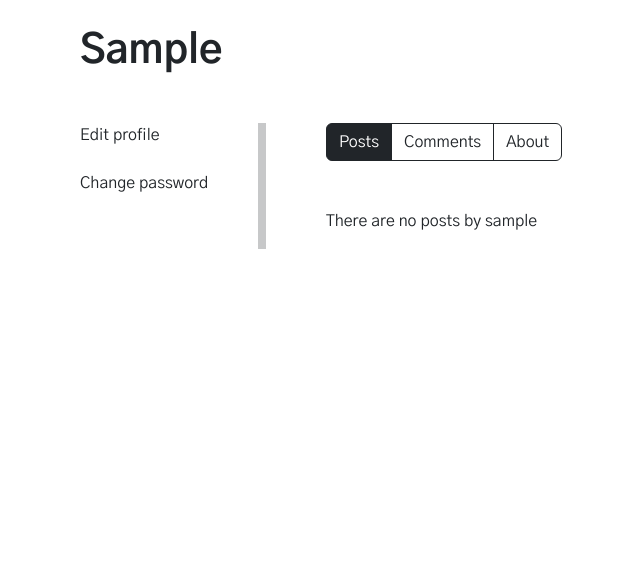
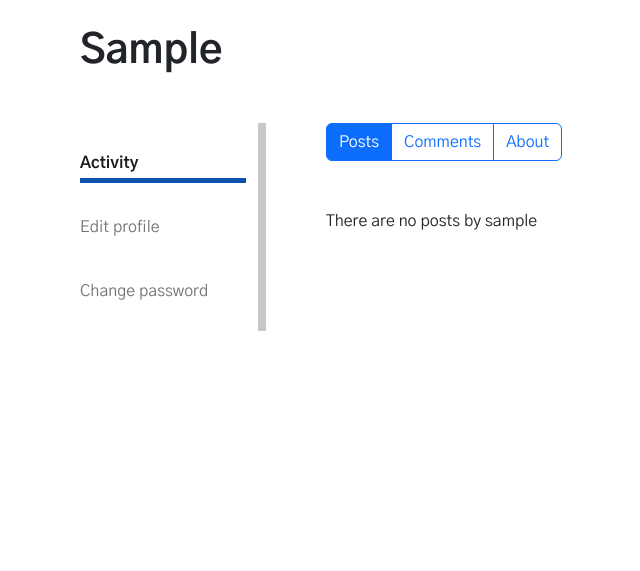
Before and after one commit to sejungkwak/krie, a Django app: page /users/profile/1/ in a window 1280 px wide. Shown: the part 107-678 px from the top of the page, without its empty margins (2-642 px from the left). Run offline with Django 3.2, Linux system fonts and the light colour scheme; the visitor is signed in with stand-in values (Sample User, id 1); data comes from the database, SQL or seed files in the repository; data that the repository does not hold is empty; some libraries are stand-ins or nearby versions.

Commit message:
css: Change button colours

```diff
--- a/static/css/style.css
+++ b/static/css/style.css
@@ -43,6 +43,20 @@
 
 .dropdown {
     margin: 1rem 0;
+}
+
+/*--------------- Profile page side nav ---------------*/
+
+.profile-nav {
+    padding: 12px;
+}
+
+.profile-nav .nav-link.active {
+    font-weight: 700;
+}
+
+.profile-nav .nav-link.active::after {
+    background-color: var(--blue-color);
 }
 
 /*=============== Footer ===============*/
@@ -102,6 +116,13 @@
 .btn-hover__blue:hover {
     border-color: var(--blue-color);
     background-color: var(--blue-color);
+    color: #fff;
+}
+
+.btn-fill__green,
+.btn-hover__green:hover {
+    border-color: var(--green-color);
+    background-color: var(--green-color);
     color: #fff;
 }
 
--- a/templates/account/login.html
+++ b/templates/account/login.html
@@ -27,7 +27,7 @@
                 <input type="hidden" name="{{ redirect_field_name }}" value="{{ redirect_field_value }}" />
                 {% endif %}
                 <hr class="my-4">
-                <button class="btn w-100 btn-outline-dark primaryAction" type="submit">{% trans "Sign In" %}</button>
+                <button class="btn w-100 btn-outline-primary btn-hover__blue primaryAction" type="submit">{% trans "Sign In" %}</button>
             </form>
         </div>
     </div>
--- a/templates/account/logout.html
+++ b/templates/account/logout.html
@@ -12,7 +12,7 @@
             {% if redirect_field_value %}
             <input type="hidden" name="{{ redirect_field_name }}" value="{{ redirect_field_value }}" />
             {% endif %}
-            <button class="btn w-100 btn-outline-dark" type="submit">{% trans 'Sign Out' %}</button>
+            <button class="btn w-100 btn-primary btn-fill__blue" type="submit">{% trans 'Sign Out' %}</button>
         </form>
     </div>
 </main>
--- a/templates/account/signup.html
+++ b/templates/account/signup.html
@@ -27,7 +27,7 @@
                 {% endif %}
                 <hr class="my-4">
                 <small>{% trans "By signing up, you agree to the " %}<a href="{% url 'terms_conditions' %}">{% trans "Terms and Conditions" %}</a>{% trans " and " %}<a href="{% url 'privacy_policy' %}">{% trans "Privacy Policy" %}</a>{% trans "." %}</small>
-                <button class="btn w-100 btn-outline-dark my-3" type="submit">{% trans "Sign Up" %}</button>
+                <button class="btn w-100 my-3 btn-outline-primary btn-hover__blue" type="submit">{% trans "Sign Up" %}</button>
             </form>
         </div>
     </div>
--- a/templates/base.html
+++ b/templates/base.html
@@ -69,26 +69,25 @@
                     {% csrf_token %}
                     <label class="d-flex input-group" for="search">
                         <input class="form-control" id="search" type="search" name="q" aria-label="Search"
-                            placeholder="Search" autocomplete="off" required>
+                            placeholder="Search posts" autocomplete="off" required>
                         <button class="btn btn-outline-secondary" type="submit"><i
                                 class="fa-solid fa-magnifying-glass"></i></button>
                     </label>
                 </form>
                 {% if user.is_authenticated %}
                 <div class="dropdown">
-                    <button class="btn btn-outline-dark dropdown-toggle" type="button" data-bs-toggle="dropdown"
+                    <button class="btn btn-outline-success btn-hover__green dropdown-toggle" type="button" data-bs-toggle="dropdown"
                         aria-expanded="false">{{ request.user.username }} </button>
                     <ul class="dropdown-menu">
-                        <li><a class="dropdown-item" href="{% url 'read_profile' pk=request.user.id %}">Your profile</a>
+                        <li><a class="dropdown-item" href="{% url 'read_profile' pk=request.user.id %}">{% trans "Your profile" %}</a>
                         </li>
-                        <li><a class="dropdown-item" href="{% url 'account_logout' %}">Sign out</a></li>
+                        <li><a class="dropdown-item" href="{% url 'account_logout' %}">{% trans "Sign out" %}</a></li>
                     </ul>
                 </div>
                 {% else %}
                 <li class="btn-group my-2">
-                    <a class="btn btn-outline-dark" href="{% url 'account_login' %}">Sign
-                        in</a>
-                    <a class="btn btn-dark" href="{% url 'account_signup' %}">Sign up</a>
+                    <a class="btn btn-outline-success btn-hover__green" href="{% url 'account_login' %}">{% trans "Sign in" %}</a>
+                    <a class="btn btn-success btn-fill__green" href="{% url 'account_signup' %}">{% trans "Sign up" %}</a>
                 </li>
                 {% endif %}
             </div>
--- a/templates/users/read_profile.html
+++ b/templates/users/read_profile.html
@@ -24,6 +24,7 @@
                     <i class="fa-solid fa-gear fa-xl"></i>
                 </button>
                 <ul class="dropdown-menu">
+                    <li><a class="dropdown-item" href="{% url 'read_profile' pk=request.user.pk %}">{% trans "Activity" %}</a></li>
                     <li><a class="dropdown-item" href="{% url 'update_profile' pk=request.user.pk %}">{% trans "Edit profile" %}</a></li>
                     <li><a class="dropdown-item"
                             href="{% url 'account_change_password' %}">{% trans "Change password" %}</a></li>
@@ -34,14 +35,17 @@
     </div>
     <div class="row mt-1 mt-md-4 mt-lg-5">
         {% if request.user == profile.user %}
-        <aside class="col-2 d-none d-lg-block">
-            <ul class="d-flex flex-column gap-4 list-unstyled">
-                <li class=""><a class="text-decoration-none text-dark fs-6" href="{% url 'update_profile' pk=request.user.pk %}">{% trans "Edit profile" %}</a></li>
-                <li class=""><a class="text-decoration-none text-dark fs-6"
+        <nav class="navbar col-2 d-none d-lg-block">
+            <ul class="profile-nav navbar-nav flex-column gap-4">
+                <li class="nav-item"><a class="nav-link active"
+                    href="{% url 'read_profile' pk=request.user.pk %}">{% trans "Activity" %}</a>
+            </li>
+                <li class="nav-item"><a class="nav-link" href="{% url 'update_profile' pk=request.user.pk %}">{% trans "Edit profile" %}</a></li>
+                <li class="nav-item"><a class="nav-link"
                         href="{% url 'account_change_password' %}">{% trans "Change password" %}</a>
                 </li>
             </ul>
-        </aside>
+        </nav>
         <div class="col-1 vr p-1 me-5 d-none d-lg-block"></div>
         <div class="col-12 col-lg-9">
             {% else %}
@@ -49,13 +53,13 @@
                 {% endif %}
                 <div class="mb-4 mb-lg-5 btn-group" role="group" aria-label="Basic radio toggle button group">
                     <input type="radio" class="btn-check" name="btnradio" id="btnPosts" autocomplete="off" checked>
-                    <label class="btn btn-outline-dark" for="btnPosts">{% trans "Posts" %}</label>
+                    <label class="btn btn-outline-primary" for="btnPosts">{% trans "Posts" %}</label>
 
                     <input type="radio" class="btn-check" name="btnradio" id="btnComments" autocomplete="off">
-                    <label class="btn btn-outline-dark" for="btnComments">{% trans "Comments" %}</label>
+                    <label class="btn btn-outline-primary" for="btnComments">{% trans "Comments" %}</label>
 
                     <input type="radio" class="btn-check" name="btnradio" id="btnAbout" autocomplete="off">
-                    <label class="btn btn-outline-dark" for="btnAbout">{% trans "About" %}</label>
+                    <label class="btn btn-outline-primary" for="btnAbout">{% trans "About" %}</label>
                 </div>
                 <article class="row">
                     <section class="profile-content pe-lg-0 active col-12" id="profilePosts">
```
Also changed, not shown: templates/account/password_change.html (+10 -7 lines), templates/users/update_profile.html (+12 -9 lines).
